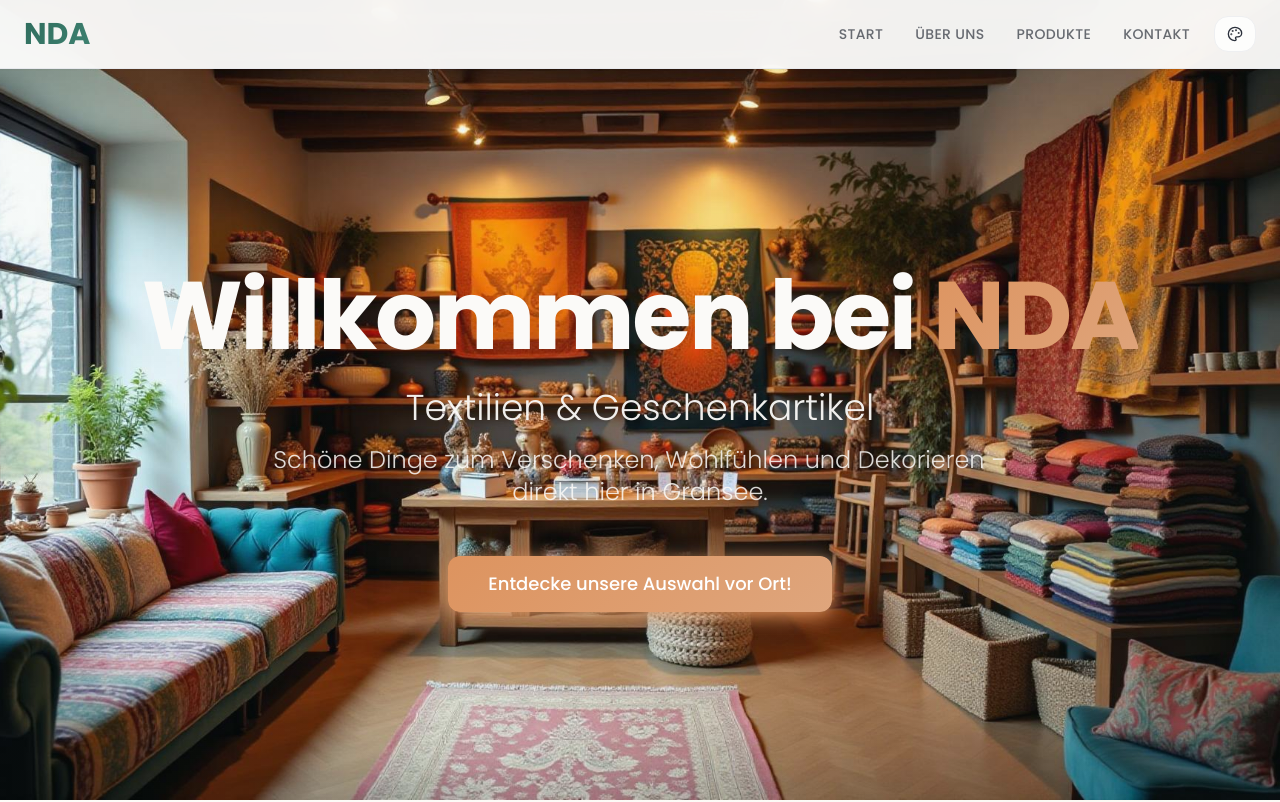
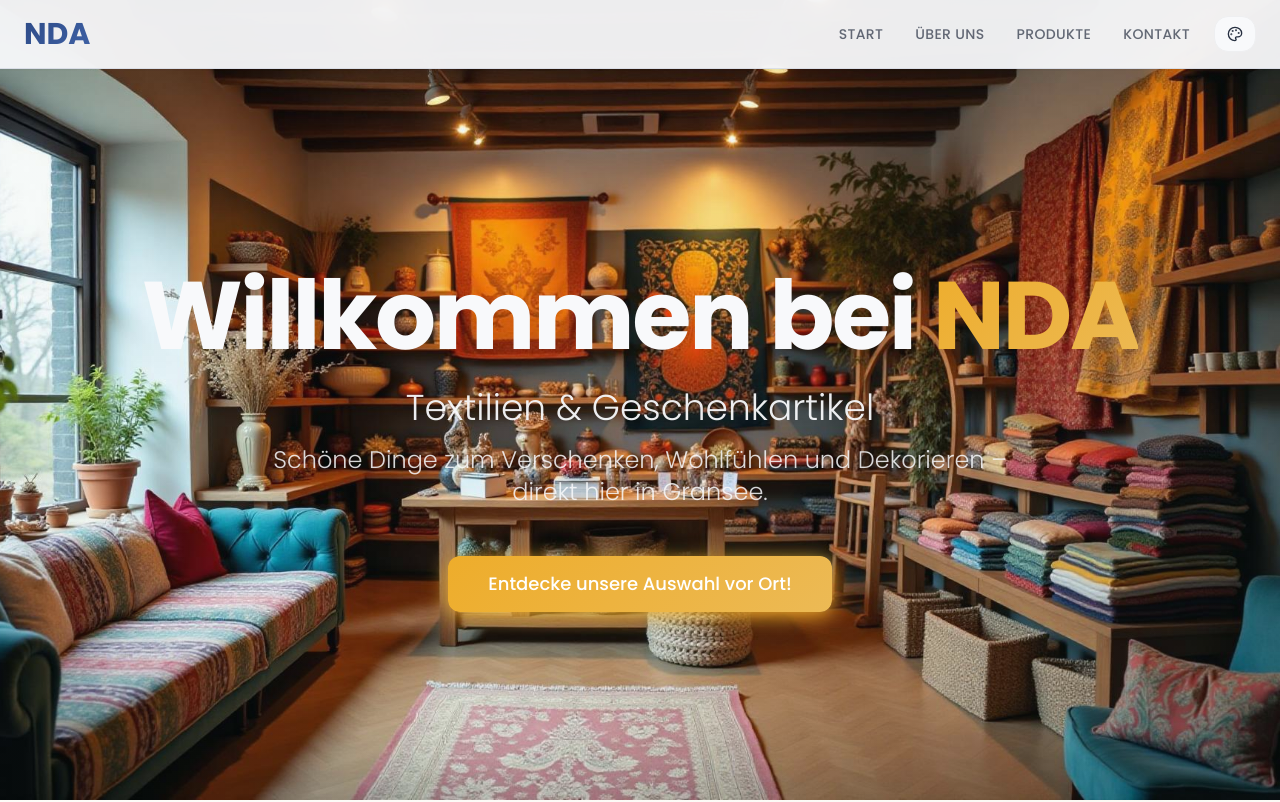
Before and after one commit to AnhAnAsian/nda-clone, a React (Vite) app: page / in a window 1280 px wide. Shown: the top 802 px of the page. Built offline with nearby package versions, Linux system fonts and the light colour scheme; the HTML template or start-up script is replaced by a standard one.

Commit message:
Set default theme to dark blue

```diff
--- a/src/components/ThemeSwitcher.tsx
+++ b/src/components/ThemeSwitcher.tsx
@@ -1,18 +1,24 @@
-import { useState } from "react";
+import { useState, useEffect } from "react";
 import { Button } from "@/components/ui/button";
 import { Palette } from "lucide-react";
 
 const themes = [
-  { name: "Elegant Forest", class: "" },
+  { name: "Midnight Gold", class: "theme-midnight" },
   { name: "Ocean Breeze", class: "theme-ocean" },
   { name: "Royal Purple", class: "theme-purple" },
   { name: "Burgundy Luxe", class: "theme-burgundy" },
-  { name: "Midnight Gold", class: "theme-midnight" },
+  { name: "Elegant Forest", class: "" },
   { name: "Sunset Coral", class: "theme-sunset" },
 ];
 
 export const ThemeSwitcher = () => {
   const [currentTheme, setCurrentTheme] = useState(0);
+
+  // Apply default theme on mount
+  useEffect(() => {
+    const root = document.documentElement;
+    root.classList.add("theme-midnight");
+  }, []);
 
   const switchTheme = () => {
     const root = document.documentElement;
```
